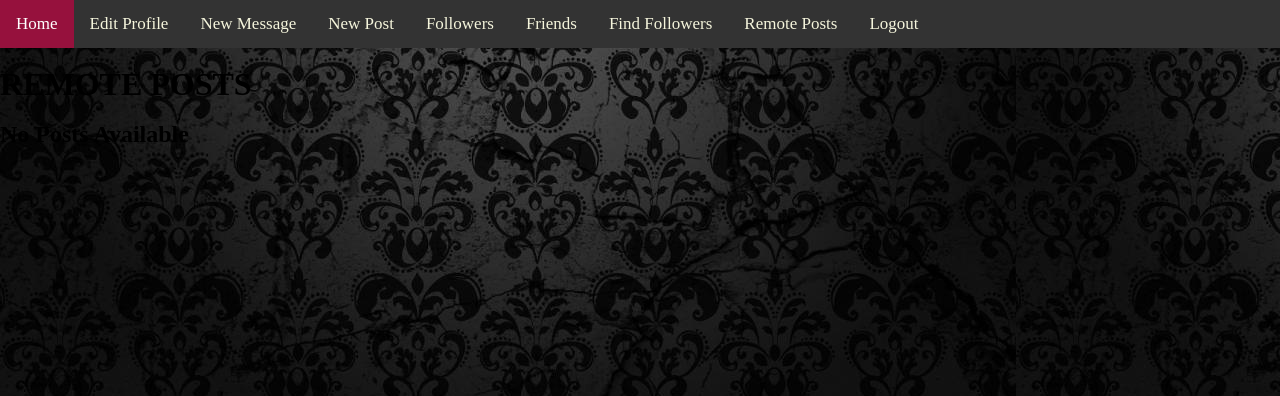
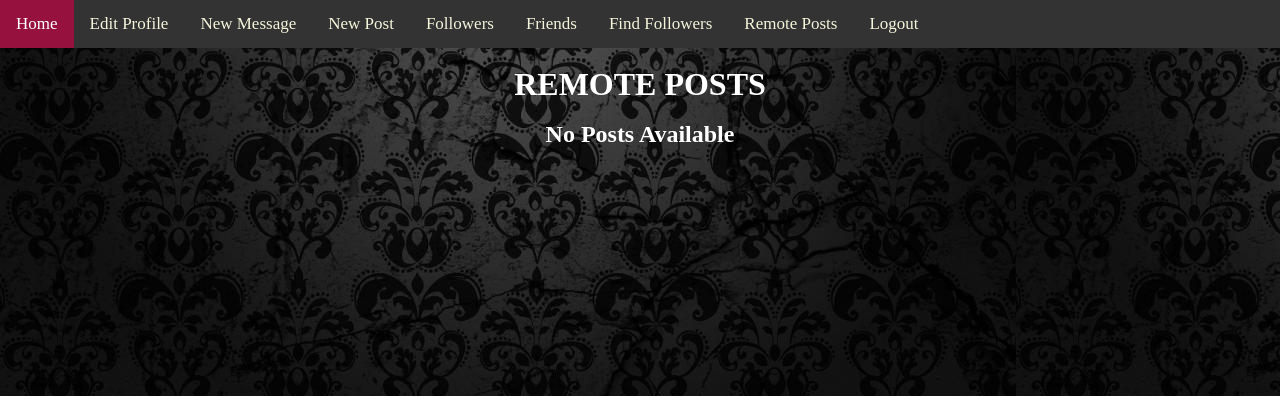
Before and after one commit to asmao7/Cmput404W2021, a Django app: page /remotePosts in a window 1280 px wide. Shown: the top 396 px of the page. Run offline with Django 3.2, Linux system fonts and the light colour scheme; data that the repository does not hold is empty; some libraries are stand-ins or nearby versions.

Commit message:
Update remote_posts.css
- small css changes

```diff
--- a/mysite/SocialApp/static/css/remote_posts.css
+++ b/mysite/SocialApp/static/css/remote_posts.css
@@ -44,6 +44,8 @@
 
 body{
   background-color: black;
+  text-align: center;
+  color: white;
 }
 
 
```
